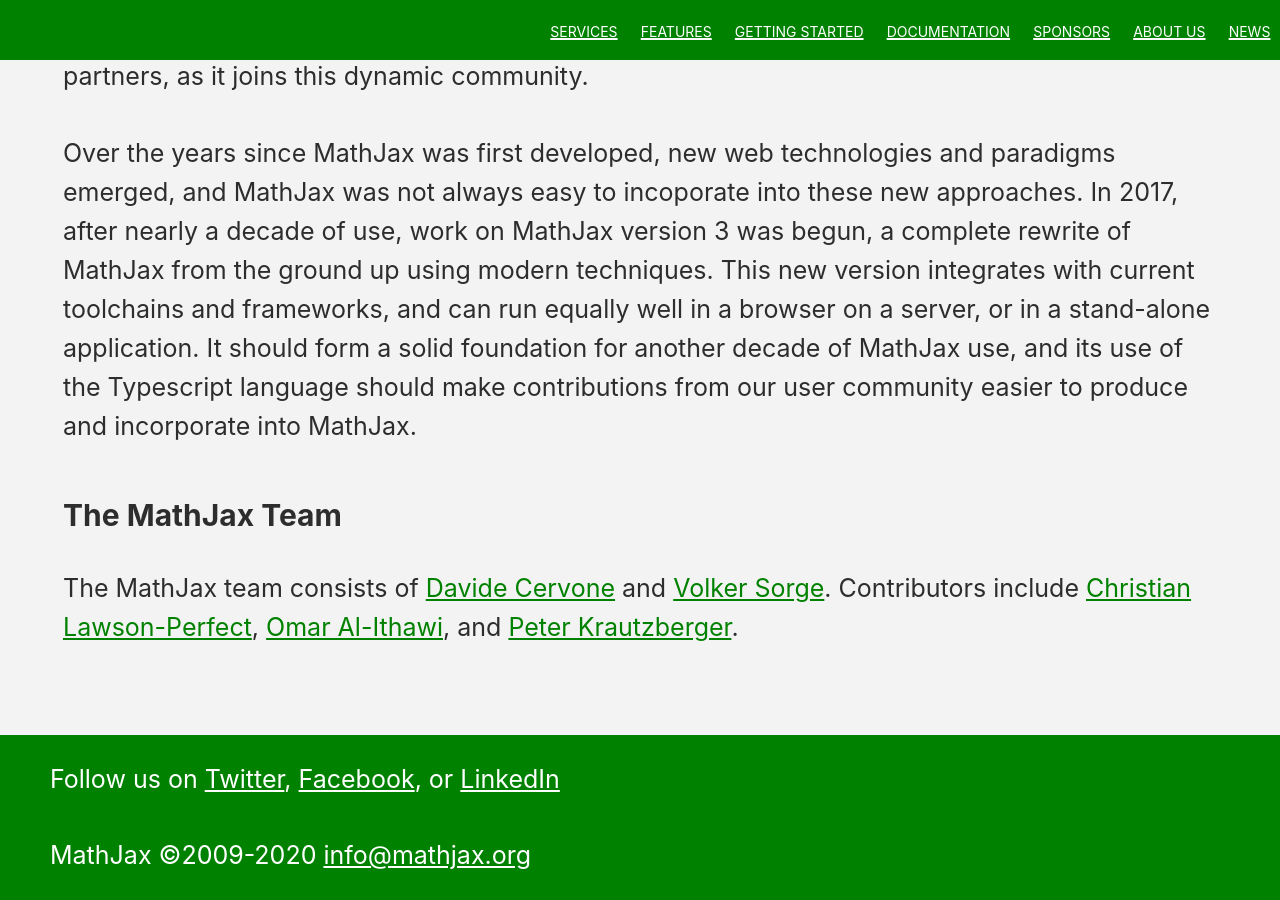
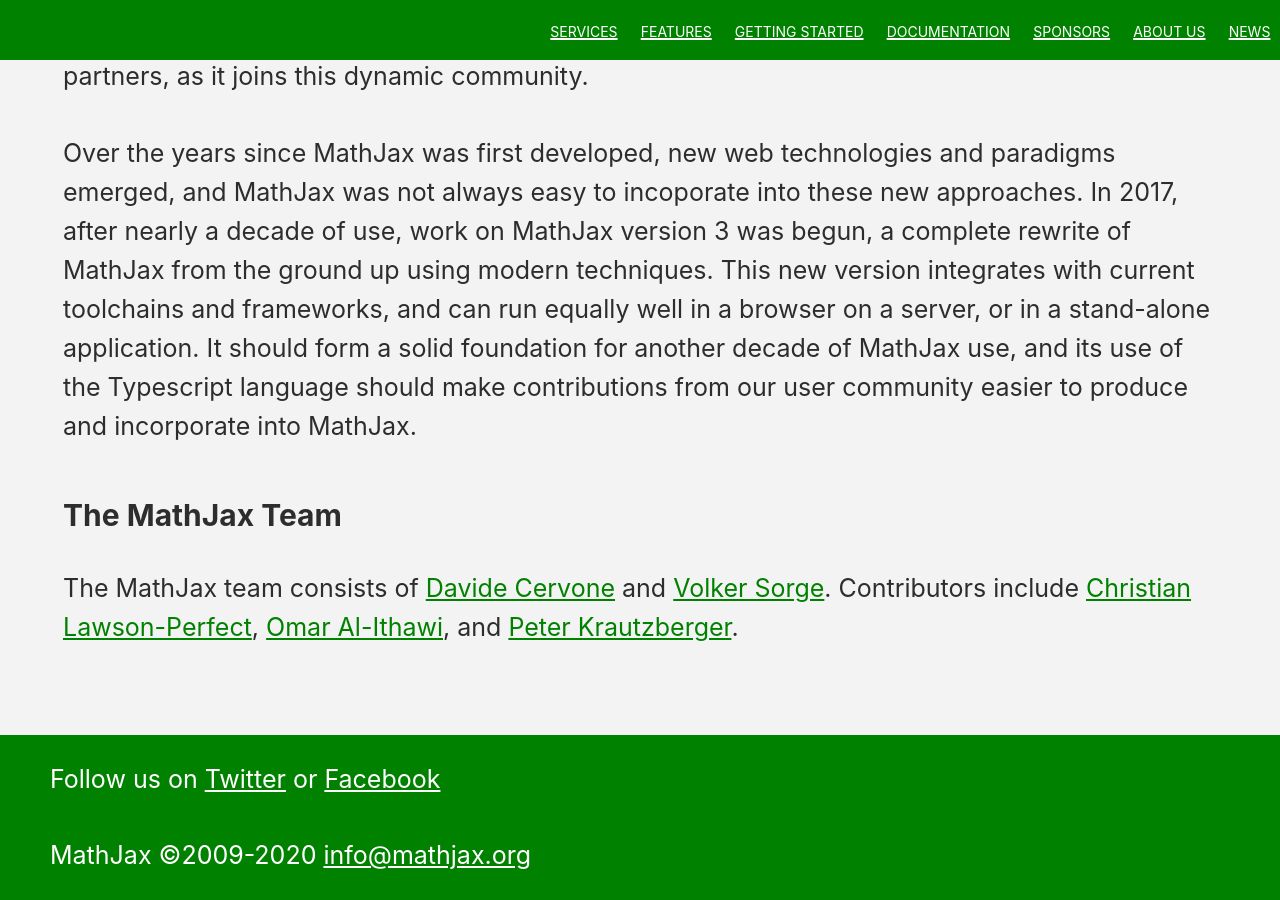
Before and after one commit to mathjax/MathJax-website, a Jekyll site: the page built from index.html, in a window 1280 px wide and 900 px high, scrolled down 9414 px. Built offline with Jekyll 4.4.1, drawn with Linux system fonts in a browser that asks for light colours; a script that is not in the unit is left out.

Commit message:
Integrates review suggestions.

```diff
--- a/_includes/footer.html
+++ b/_includes/footer.html
@@ -1,9 +1,8 @@
 <footer class="footer">
   <div class="container">
     <p>
-      Follow us on <a href="https://twitter.com/mathjax" target="_blank">Twitter</a>,
-      <a href="https://www.facebook.com/mathjax" target="_blank">Facebook</a>, or
-      <a  href="http://www.linkedin.com/groups/MathJax-Community-3772588" target="_blank">LinkedIn</a>
+      Follow us on <a href="https://twitter.com/mathjax" target="_blank">Twitter</a> or
+      <a href="https://www.facebook.com/mathjax" target="_blank">Facebook</a>
     </p>
     <p>MathJax &copy;2009-{{ site.time | date: '%Y' }} <a href="mailto:info@mathjax.org">info@mathjax.org</a></p>
   </div>
--- a/_includes/frontpage/docs.html
+++ b/_includes/frontpage/docs.html
@@ -17,19 +17,14 @@
       </img>
     <a href="https://www.npmjs.com/package/mathjax-full" class="shield">
       <img class="shield" alt="MathJax sources npm package"
-           src="https://img.shields.io/npm/v/mathjax-full?label=npm@sources">
-      </img>
-    </a>
-    <a href="https://www.npmjs.com/package/mathjax-node" class="shield">
-      <img class="shield" alt="MathJax version 2 legacy npm package"
-           src="https://img.shields.io/npm/v/mathjax-node?label=npm@legacy-v2">
+           src="https://img.shields.io/npm/v/mathjax-full?label=npm@full">
       </img>
     </a>
     </h2>
 
     <div class="cards">
 
-      <div class="card" id="to-gettingstarted">
+      <div class="card">
         <div>
           <h3>Web Integration</h3>
           <p>
@@ -38,10 +33,10 @@
             integrate MathJax.
           </p>
         </div>
-        <a class="btn" href="#gettingstarted">Start now</a>
+        <a class="btn" href="#gettingstarted" id="to-gettingstarted">Start now</a>
       </div>
 
-      <div class="card" id="to-installnow">
+      <div class="card">
         <div>
           <h3>Server Integration</h3>
           <p>
@@ -50,10 +45,10 @@
               integrate it into your development workflow.
           </p>
         </div>
-        <a class="btn" href="#installnow">Install now</a>
+        <a class="btn" href="#installnow" id="to-installnow">Install now</a>
       </div>
 
-      <div class="card" id="to-browsers">
+      <div class="card">
         <div>
           <h3>Works everywhere</h3>
           <p>
@@ -62,10 +57,10 @@
             browsers such as IE 6 (if you really have to).
           </p>
         </div>
-        <a class="btn" href="#browsers">Check our overview</a>
+        <a class="btn" href="#browsers" id="to-browsers">Check our overview</a>
       </div>
 
-      <div class="card" id="to-apis">
+      <div class="card">
         <div>
           <h3>A rich API</h3>
           <p>
@@ -74,7 +69,7 @@
             math-enabled web and mobile apps.
           </p>
         </div>
-        <a class="btn" href="#apis">Dive deeper</a>
+        <a class="btn" href="#apis" id="to-apis">Dive deeper</a>
       </div>
 
       <div class="card">
--- a/_includes/header.html
+++ b/_includes/header.html
@@ -3,7 +3,7 @@
         <li><a href="{{site.baseurl}}/#services">Services</a></li>
         <li><a href="{{site.baseurl}}/#features">Features</a></li>
         <li><a href="{{site.baseurl}}/#docs">Getting Started</a></li>
-        <li><a href="http://docs.mathjax.org/">Documentation</a></li>
+        <li><a href="https://docs.mathjax.org/">Documentation</a></li>
         <li><a href="{{site.baseurl}}/#sponsors">Sponsors</a></li>
         <li><a href="{{site.baseurl}}/#about">About Us</a></li>
         <li><a href="{{site.baseurl}}/news/">News</a></li>
--- a/js/main.js
+++ b/js/main.js
@@ -82,21 +82,22 @@
     "#gettingstarted",
     "#apis",
     "#browsers",
-    "#to-epub",
-    "#to-training",
+    "#to-a11y",
+    "#to-ams-stub",
+    "#to-apis",
+    "#to-browsers",
     "#to-consultancy",
     "#to-demo",
-    "#to-a11y",
+    "#to-elsevier-stub",
+    "#to-epub",
+    "#to-gettingstarted",
+    "#to-ieee-stub",
+    '#to-installnow',
     "#to-samples",
-    "#to-ams-stub",
     "#to-siam-stub",
+    "#to-sponsorship-program",
     "#to-stackoverflow-stub",
-    "#to-ieee-stub",
-    "#to-elsevier-stub",
-    "#to-sponsorship-program",
-    "#to-gettingstarted",
-    "#to-apis",
-    "#to-browsers"
+    "#to-training"
   ];
   // console.log(permissibleTargets.indexOf(location.hash));
   if (anchor && permissibleTargets.indexOf(location.hash) > -1) {
```
